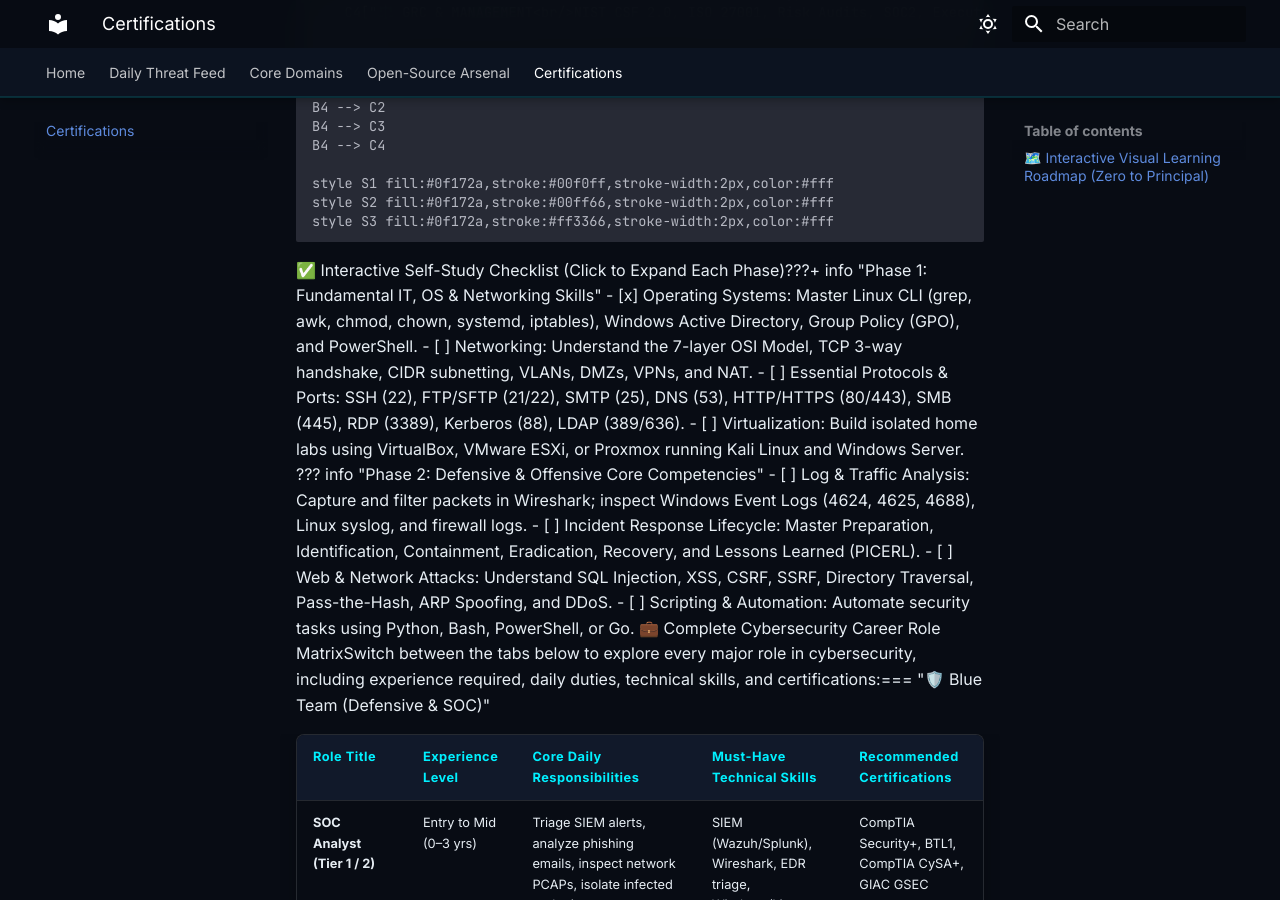
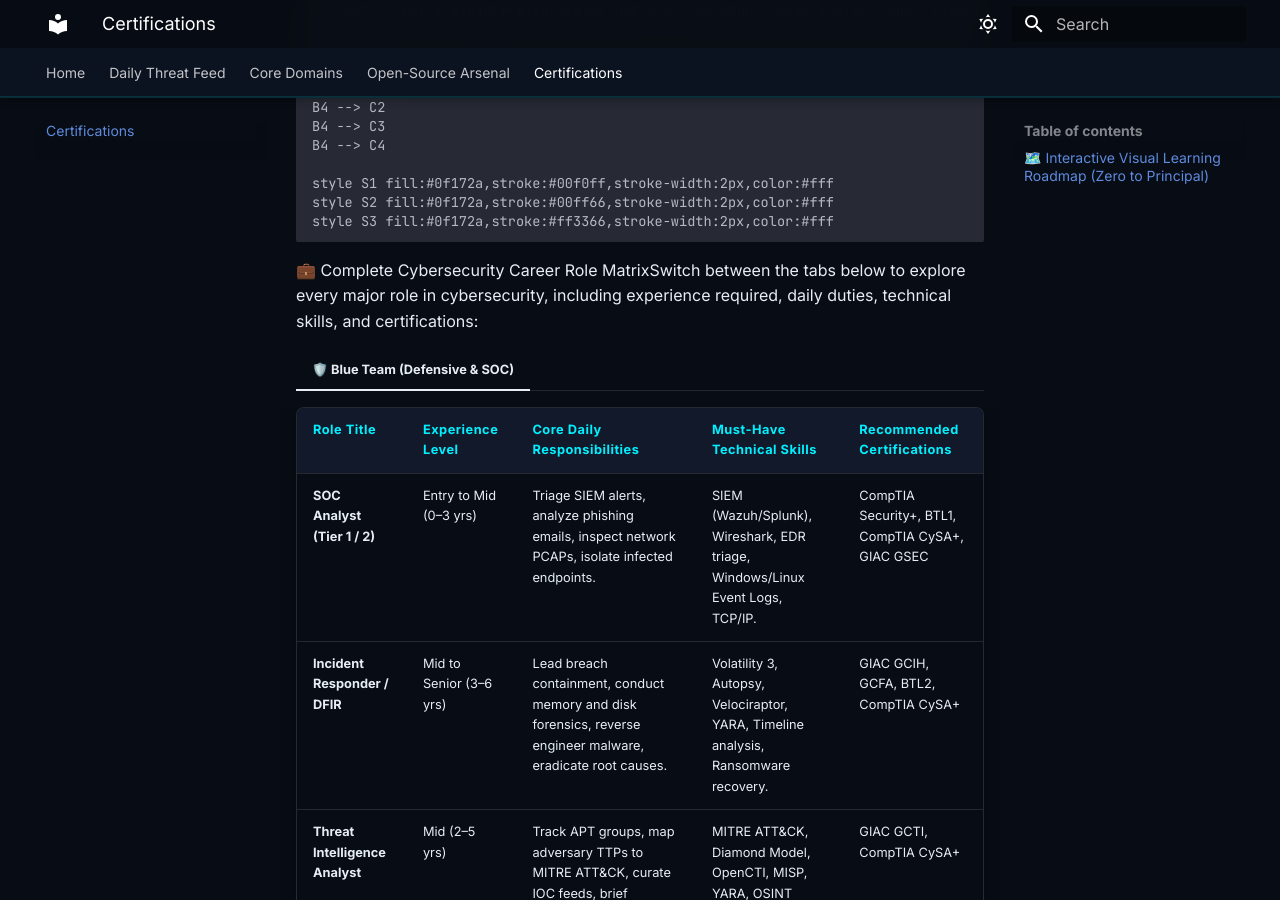
Before and after one commit to atharvajdhumal/cybersecurity-handbook, an MkDocs documentation site: the page built from docs/certifications/2026-roadmap.md, in a window 1280 px wide and 900 px high, scrolled down 1081 px. Built offline with MkDocs 1.6.1 and Material for MkDocs 9.7.7, drawn with Linux system fonts in a browser that asks for light colours.

Commit message:
Update 2026-roadmap.md

```diff
--- a/docs/certifications/2026-roadmap.md
+++ b/docs/certifications/2026-roadmap.md
@@ -40,15 +40,9 @@ flowchart TD
     style S2 fill:#0f172a,stroke:#00ff66,stroke-width:2px,color:#fff
     style S3 fill:#0f172a,stroke:#ff3366,stroke-width:2px,color:#fff
 
-✅ Interactive Self-Study Checklist (Click to Expand Each Phase)???+ info "Phase 1: Fundamental IT, OS & Networking Skills"
-- [x] Operating Systems: Master Linux CLI (grep, awk, chmod, chown, systemd, iptables), Windows Active Directory, Group Policy (GPO), and PowerShell.
-- [ ] Networking: Understand the 7-layer OSI Model, TCP 3-way handshake, CIDR subnetting, VLANs, DMZs, VPNs, and NAT.
-- [ ] Essential Protocols & Ports: SSH (22), FTP/SFTP (21/22), SMTP (25), DNS (53), HTTP/HTTPS (80/443), SMB (445), RDP (3389), Kerberos (88), LDAP (389/636).
-- [ ] Virtualization: Build isolated home labs using VirtualBox, VMware ESXi, or Proxmox running Kali Linux and Windows Server.   ??? info "Phase 2: Defensive & Offensive Core Competencies"
-- [ ] Log & Traffic Analysis: Capture and filter packets in Wireshark; inspect Windows Event Logs (4624, 4625, 4688), Linux syslog, and firewall logs.
-- [ ] Incident Response Lifecycle: Master Preparation, Identification, Containment, Eradication, Recovery, and Lessons Learned (PICERL).
-- [ ] Web & Network Attacks: Understand SQL Injection, XSS, CSRF, SSRF, Directory Traversal, Pass-the-Hash, ARP Spoofing, and DDoS.
-- [ ] Scripting & Automation: Automate security tasks using Python, Bash, PowerShell, or Go.   💼 Complete Cybersecurity Career Role MatrixSwitch between the tabs below to explore every major role in cybersecurity, including experience required, daily duties, technical skills, and certifications:=== "🛡️ Blue Team (Defensive & SOC)"
+💼 Complete Cybersecurity Career Role MatrixSwitch between the tabs below to explore every major role in cybersecurity, including experience required, daily duties, technical skills, and certifications:
+
+=== "🛡️ Blue Team (Defensive & SOC)"
 
 | Role Title | Experience Level | Core Daily Responsibilities | Must-Have Technical Skills | Recommended Certifications |
 | :--- | :--- | :--- | :--- | :--- |
```
